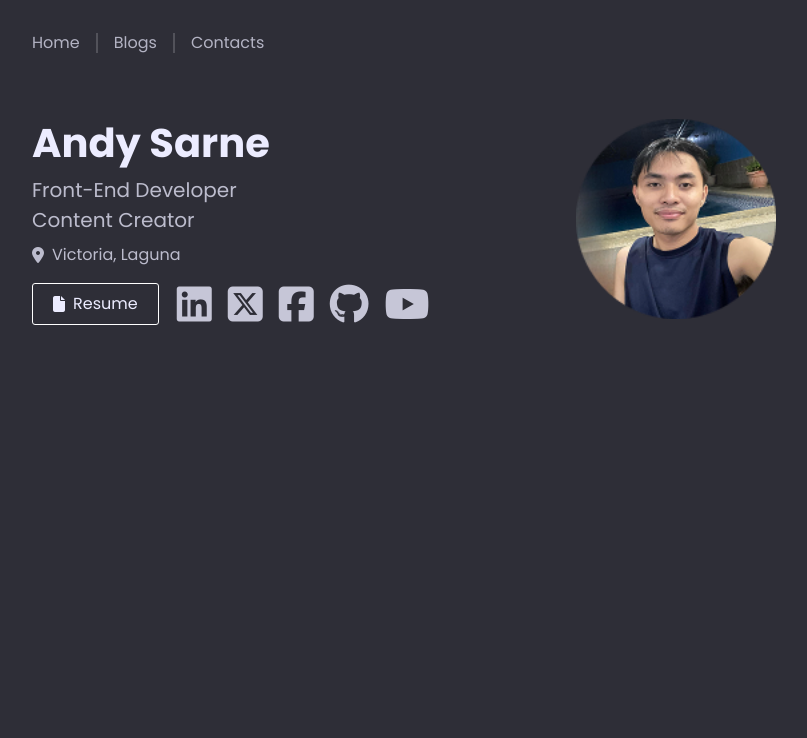
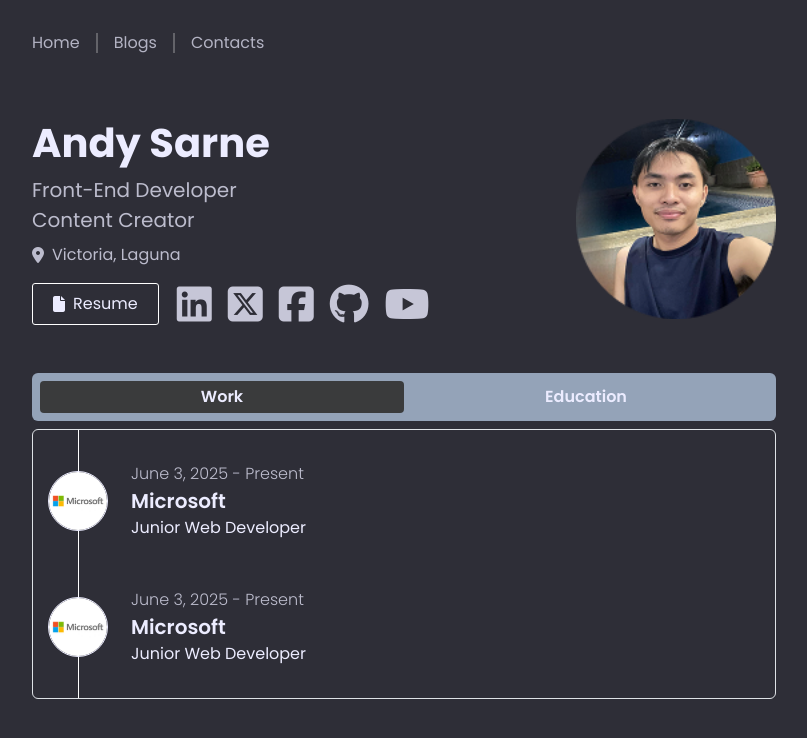
Before and after one commit to Auvryy/Portfolio, a plain HTML site: page index.html in a window 1280 px wide. Shown: the whole page, without its empty margins (236-1043 px from the left). Drawn offline with nearby package versions, Linux system fonts and the light colour scheme.

Commit message:
added experience section

```diff
--- a/css/style.css
+++ b/css/style.css
@@ -7,6 +7,25 @@
   cursor: default;
 }
 
+p {
+  padding: 0;
+  margin: 0;
+}
+
+.cursor-pointer {
+  cursor: pointer;
+}
+
+.opacity-1 {
+  opacity: 0.7;
+  transition: all 0.15s;
+}
+
+.opacity-1:hover {
+  opacity: 1;
+  transform: translateY(-2px);
+}
+
 .body {
   margin-top: 1rem;
   display: flex;
@@ -14,10 +33,6 @@
   align-items: center;
   background-color: #2E2E37;
   padding: 15px;
-}
-
-header {
-  opacity: 0.7;
 }
 
 .header-hr {
@@ -77,3 +92,35 @@ header {
     height: 150px;
   }
 }
+
+.nav-experience {
+  background-color: #94A3B8;
+}
+
+.nav-work {
+  background-color: #3A3B3C;
+  transition: all 0.2s;
+}
+
+.nav-education {
+  background-color: transparent;
+  transition: all 0.2s;
+}
+
+.experience-hr {
+  opacity: 1;
+  background-color: white;
+  border: none;
+  width: 1px;
+  margin: 0;
+}
+
+.experience-logo {
+  left: 15px;
+  border: 1px solid #ECECFF;;
+  position: absolute;
+  width: 60px;
+  height: 60px;
+  object-fit: cover;
+  object-position: center;
+}
--- a/index.html
+++ b/index.html
@@ -15,14 +15,14 @@
 <body class="container body">
   <header class="col-lg-8 col-md-12">
     <ul class="d-flex align-items-center justify-content-start list-unstyled gap-3 fs-6">
-      <li>Home</li>
+      <li class="cursor-pointer opacity-1">Home</li>
       <hr class="header-hr">
-      <li>Blogs</li>
+      <li class="cursor-pointer opacity-1">Blogs</li>
       <hr class="header-hr">
-      <li>Contacts</li>
+      <li class="cursor-pointer opacity-1">Contacts</li>
     </ul>
   </header>
-  <main class="col-lg-8 col-md-12 col-12 mt-5 d-flex flex-column">
+  <main class="col-lg-8 col-md-12 col-12 mt-5 d-flex flex-column justify-content-center">
     <section class="d-flex justify-content-between">
       <div class="d-flex flex-column justify-content-start">
         <h1 class="fw-bold fs-1">Andy Sarne</h1>
@@ -50,6 +50,42 @@
         <img src=".\assets\Images\Andy.png" class="Andy">
       </div>
     </section>
+    <section class="mt-5 mb-2"> <!--Work and Experience Navigation-->
+      <div class="nav-experience d-flex align-items-center rounded-2 p-2">
+        <div class="nav-work col-6 col-md-6 rounded-1 p-1 d-flex align-items-center justify-content-center cursor-pointer">
+          <p class="m-0 fw-semibold cursor-pointer">Work</p>
+        </div>
+        <div class="nav-education col-6 col-md-6 rounded-1 p-1 d-flex align-items-center justify-content-center cursor-pointer position-relative">
+          <p class="m-0 fw-semibold cursor-pointer">Education</p>
+        </div>
+      </div>
+    </section>
+    <section class="col-12 d-flex align-items-center container border rounded-2 position-relative ">
+      <div class="d-flex row">
+        <div class="d-flex col-5 align-items-start justify-content-center" >
+         <hr class="experience-hr h-100">
+        </div>
+        <div class="d-flex flex-column col-7 p-2 text-nowrap"> <!--Work Experience Container-->
+          <div class="w-100 my-4 d-flex align-items-center"> <!--Microsoft experience (example)-->
+            <img class="experience-logo rounded-circle" src="assets/Images/microsoft-logo.avif">
+            <div>
+              <p class="fs-6 fw-light opacity-75 m-0">June 3, 2025 - Present</p>
+              <p class="fs-5 fw-semibold m-0">Microsoft</p>
+              <p class="fs-6 fw-normal m-0">Junior Web Developer</p>
+            </div>
+          </div>
+          <div class="w-100 my-4 d-flex align-items-center"> <!--Microsoft experience (example)-->
+            <img class="experience-logo rounded-circle" src="assets/Images/microsoft-logo.avif">
+            <div>
+              <p class="fs-6 fw-light opacity-75 m-0">June 3, 2025 - Present</p>
+              <p class="fs-5 fw-semibold m-0">Microsoft</p>
+              <p class="fs-6 fw-normal m-0">Junior Web Developer</p>
+            </div>
+          </div>
+        </div>
+      </div>
+
+    </section>
   </main>
 
 
```
Also changed, not shown: assets/Images/microsoft-logo.avif (added).
